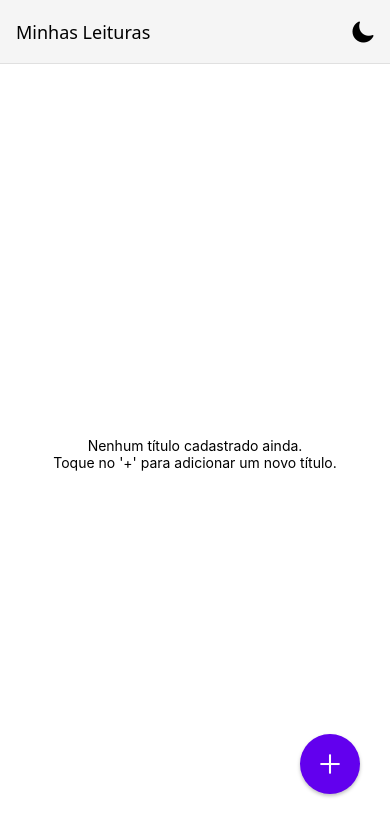
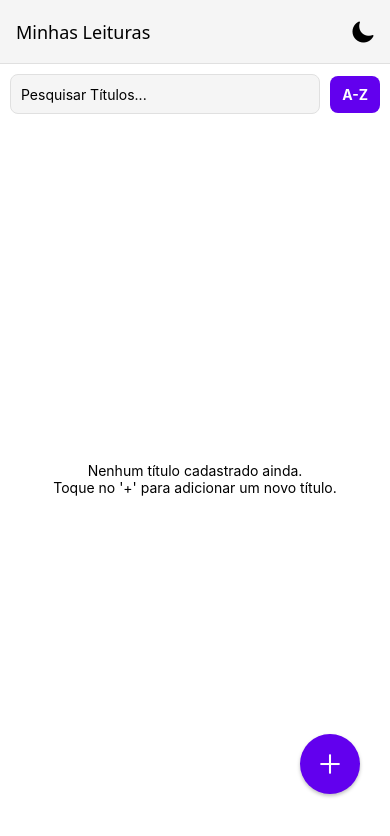
Before and after one commit to arthurfelipercosta/minhas-leituras, a React Native app: screen /TitleList in a window 390 px wide. Shown: the top 836 px of the page. Built offline with nearby package versions, Linux system fonts and the light colour scheme.

Commit message:
[FEAT] Agora pode pesquisar mangás e copiar seus links

```diff
--- a/src/screens/TitleListScreen.tsx
+++ b/src/screens/TitleListScreen.tsx
@@ -1,6 +1,6 @@
 // src/screens/TitleListScreen.tsx
-import React, { useState, useCallback } from 'react';
-import { View, Text, FlatList, TouchableOpacity, StyleSheet } from 'react-native'; // Importar Platform
+import React, { useState, useEffect, useCallback, useMemo } from 'react';
+import { View, Text, FlatList, TouchableOpacity, StyleSheet, TextInput } from 'react-native'; // Importar Platform
 import { useNavigation, useFocusEffect } from '@react-navigation/native';
 import { NativeStackNavigationProp } from '@react-navigation/native-stack';
 import { RootStackParamList } from '../../App'; // Importar tipos de navegação
@@ -11,6 +11,7 @@ import { useTheme } from '../context/ThemeContext';
 import { colors } from '../styles/colors';
 import Toast from 'react-native-toast-message';
 import ConfirmationModal from '../components/ConfirmationModal';
+import * as Clipboard from 'expo-clipboard';
 
 type TitleListScreenNavigationProp = NativeStackNavigationProp<RootStackParamList, 'TitleList'>;
 
@@ -24,6 +25,9 @@ const TitleListScreen: React.FC = () => {
     const navigation = useNavigation<TitleListScreenNavigationProp>();
     const [titles, setTitles] = useState<Title[]>([]);
     const [loading, setLoading] = useState(true);
+
+    const [searchQuery, setSearchQuery] = useState('');
+    const [sortOrder, setSortOrder] = useState<'alpha-asc' | 'alpha-desc' | 'release-day'>('alpha-asc');
 
     const [isDeleteModalVisible, setIsDeleteModalVisible] = useState(false);
     const [titleToDeleteId, setTitleToDeleteId] = useState<string | null>(null);
@@ -55,6 +59,35 @@ const TitleListScreen: React.FC = () => {
         await loadTitles(); // Recarrega a lista para refletir a mudança
     };
 
+    // Função para alternar a ordem de ordenação
+    const handleSortChange = () => {
+        if (sortOrder === 'alpha-asc') {
+            setSortOrder('alpha-desc');
+        } else if (sortOrder === 'alpha-desc') {
+            setSortOrder('release-day');
+        } else { setSortOrder('alpha-asc'); }
+    }
+
+    const displayedTitles = useMemo(() => {
+        const filteredTitles = titles.filter(title => title.name.toLowerCase().includes(searchQuery.toLowerCase()));
+
+        switch (sortOrder) {
+            case 'alpha-asc':
+                return filteredTitles.sort((a, b) => a.name.localeCompare(b.name));
+            case 'alpha-desc':
+                return filteredTitles.sort((a, b) => b.name.localeCompare(a.name));
+            case 'release-day':
+                return filteredTitles.sort((a, b) => (a.releaseDay ?? 8) - (b.releaseDay ?? 8));
+            default:
+                return filteredTitles;
+        }
+    }, [titles, searchQuery, sortOrder])
+
+    const getSortButtonText = () => {
+        if (sortOrder === 'alpha-asc') return 'A-Z';
+        if (sortOrder === 'alpha-desc') return 'Z-A';
+        return 'DIA';
+    }
     // Função para confirmar a exclusão
     const confirmDelete = async () => {
         if (titleToDeleteId) {
@@ -85,6 +118,7 @@ const TitleListScreen: React.FC = () => {
     // Função para copiar o siteUrl para a área de transferência
     const handleCopySiteUrl = async (url: string | undefined) => {
         if (url) {
+            await Clipboard.setStringAsync(url);
             Toast.show({
                 type: 'success',
                 text1: 'Link Copiado!',
@@ -132,15 +166,6 @@ const TitleListScreen: React.FC = () => {
                 <TouchableOpacity onPress={() => handleDeletePress(item.id)} style={styles.deleteButton}>
                     <AntDesign name="delete" size={24} color={themeColors.icon} />
                 </TouchableOpacity>
-                <ConfirmationModal
-                    isVisible={isDeleteModalVisible}
-                    title="Confirmar Exclusão"
-                    message="Tem certeza que deseja excluir este título?"
-                    onConfirm={confirmDelete}
-                    onCancel={cancelDelete}
-                    confirmButtonText="Deletar"
-                    cancelButtonText="Cancelar"
-                />
             </View >)
     };
 
@@ -154,14 +179,26 @@ const TitleListScreen: React.FC = () => {
 
     return (
         <View style={styles.container}>
-            {titles.length === 0 ? (
+            <View style={styles.controlsContainer}>
+                <TextInput
+                    style={styles.searchInput}
+                    placeholder="Pesquisar Títulos..."
+                    placeholderTextColor={themeColors.text}
+                    value={searchQuery}
+                    onChangeText={setSearchQuery}
+                />
+                <TouchableOpacity style={styles.sortButton} onPress={handleSortChange}>
+                    <Text style={styles.sortButtonText}>{getSortButtonText()}</Text>
+                </TouchableOpacity>
+            </View>
+            {displayedTitles.length === 0 ? (
                 <View style={styles.centered}>
-                    <Text style={{ color: themeColors.text }}>Nenhum título cadastrado ainda.</Text>
-                    <Text style={{ color: themeColors.text }}>Toque no '+' para adicionar um novo título.</Text>
+                    <Text style={{ color: themeColors.text }}>{searchQuery ? 'Nenhum título encontrado.' : 'Nenhum título cadastrado ainda.'}</Text>
+                    {!searchQuery && <Text style={{ color: themeColors.text }}>Toque no '+' para adicionar um novo título.</Text>}
                 </View>
             ) : (
                 <FlatList
-                    data={titles}
+                    data={displayedTitles}
                     keyExtractor={(item) => item.id}
                     renderItem={renderTitleItem}
                     contentContainerStyle={styles.listContent}
@@ -174,6 +211,16 @@ const TitleListScreen: React.FC = () => {
             >
                 <AntDesign name="plus" size={24} color="white" />
             </TouchableOpacity>
+
+            <ConfirmationModal
+                isVisible={isDeleteModalVisible}
+                title="Confirmar Exclusão"
+                message="Tem certeza que deseja excluir este título?"
+                onConfirm={confirmDelete}
+                onCancel={cancelDelete}
+                confirmButtonText="Deletar"
+                cancelButtonText="Cancelar"
+            />
         </View>
     );
 };
@@ -235,6 +282,12 @@ const createStyles = (theme: 'light' | 'dark', themeColors: typeof colors.light)
             fontWeight: '600',
             color: themeColors.text,
         },
+        controlsContainer: {
+            flexDirection: 'row',
+            paddingHorizontal: 10,
+            paddingTop: 10,
+            alignItems: 'center',
+        },
         deleteButton: {
             padding: 5,
             marginLeft: 10,
@@ -259,6 +312,29 @@ const createStyles = (theme: 'light' | 'dark', themeColors: typeof colors.light)
             borderColor: 'green', // Ou themeColors.primary, se preferir
             borderWidth: 2,
         },
+        searchInput: {
+            flex: 1,
+            height: 40,
+            backgroundColor: themeColors.card,
+            color: themeColors.text,
+            borderRadius: 8,
+            paddingHorizontal: 10,
+            borderWidth: 1,
+            borderColor: themeColors.border,
+            marginRight: 10,
+        },
+        sortButton: {
+            paddingVertical: 10,
+            paddingHorizontal: 12,
+            backgroundColor: themeColors.primary,
+            borderRadius: 8,
+            justifyContent: 'center',
+            alignItems: 'center',
+        },
+        sortButtonText: {
+            color: 'white',
+            fontWeight: 'bold',
+        },
     });
 
 export default TitleListScreen;
```
